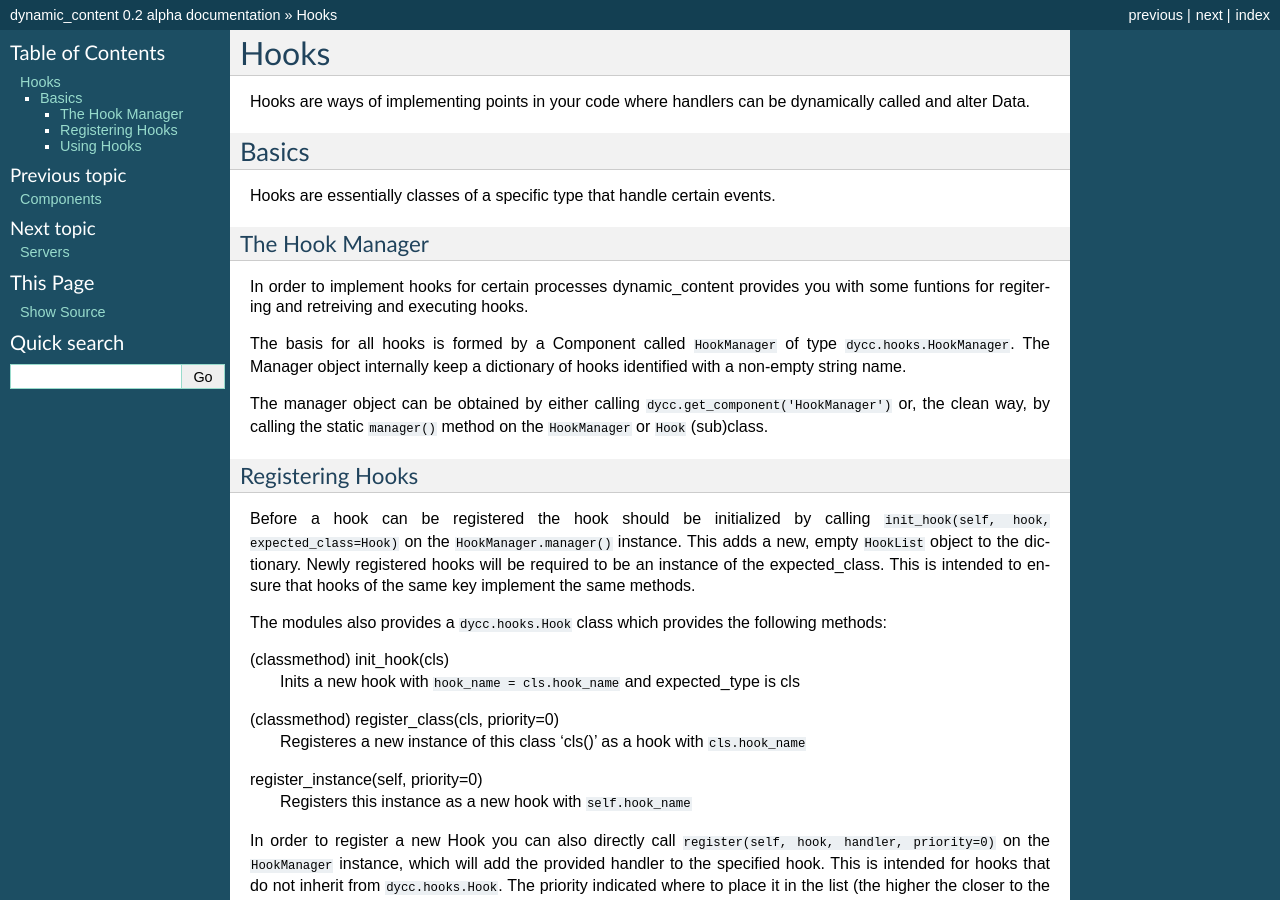
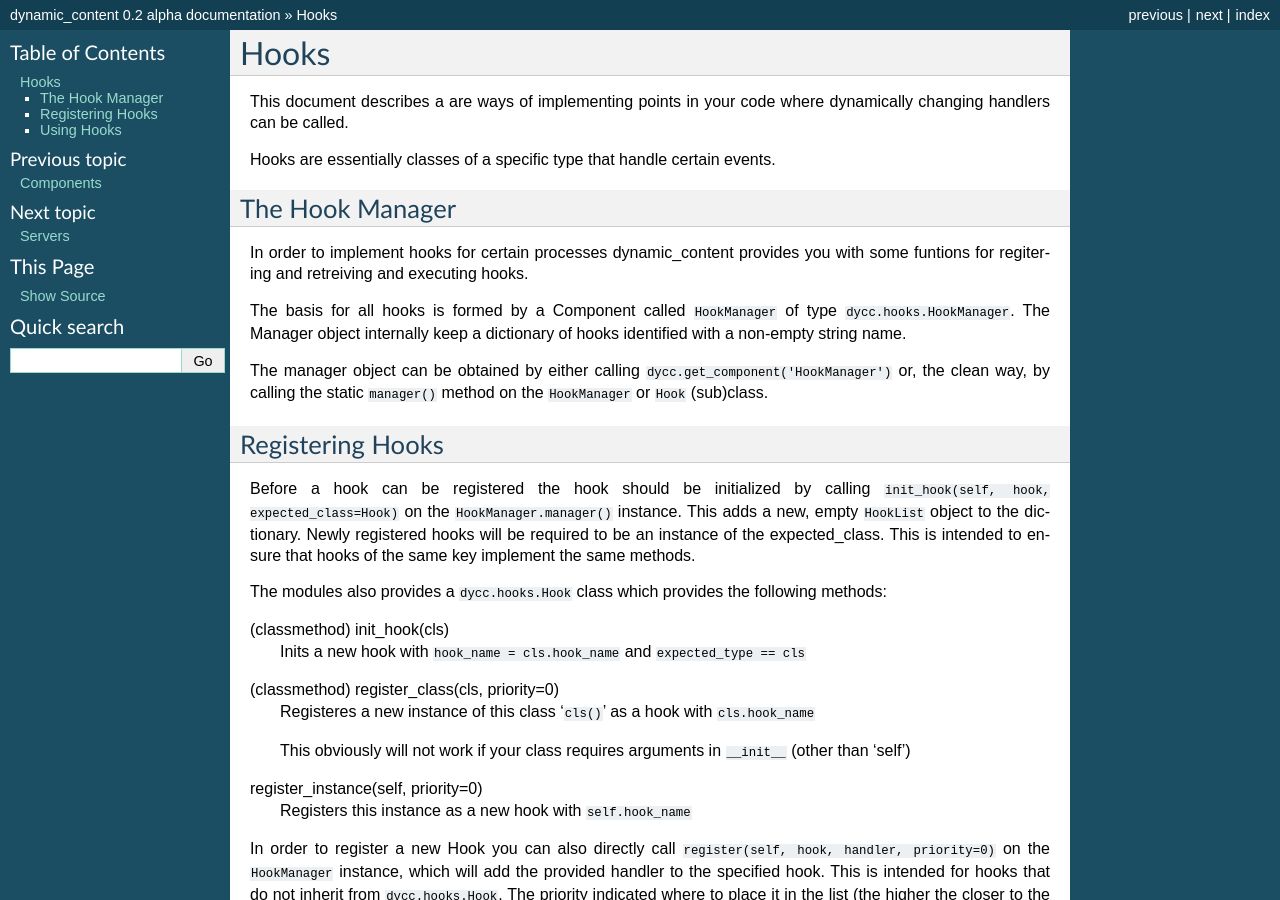
Before and after one commit to JustusAdam/dynamic_content_documentation, a Sphinx documentation site: the page built from source/hooks.rst, in a window 1280 px wide and 900 px high. Built offline with Sphinx 7.4.7, drawn with Linux system fonts in a browser that asks for light colours; formulas are drawn with MathJax 3.

Commit message:
changed sectioning, improoved register_class doc

```diff
--- a/source/hooks.rst
+++ b/source/hooks.rst
@@ -1,15 +1,12 @@
 Hooks
 =====
 
-Hooks are ways of implementing points in your code where handlers can be dynamically called and alter Data.
-
-Basics
-------
+This document describes a are ways of implementing points in your code where dynamically changing handlers can be called.
 
 Hooks are essentially classes of a specific type that handle certain events.
 
 The Hook Manager
-^^^^^^^^^^^^^^^^
+----------------
 
 In order to implement hooks for certain processes dynamic_content provides you with some funtions for regitering and retreiving and executing hooks.
 
@@ -18,17 +15,19 @@
 The manager object can be obtained by either calling ``dycc.get_component('HookManager')`` or, the clean way, by calling the static ``manager()`` method on the ``HookManager`` or ``Hook`` (sub)class.
 
 Registering Hooks
-^^^^^^^^^^^^^^^^^
+-----------------
 
 Before a hook can be registered the hook should be initialized by calling ``init_hook(self, hook, expected_class=Hook)`` on the ``HookManager.manager()`` instance. This adds a new, empty ``HookList`` object to the dictionary. Newly registered hooks will be required to be an instance of the expected_class. This is intended to ensure that hooks of the same key implement the same methods.
 
 The modules also provides a ``dycc.hooks.Hook`` class which provides the following methods:
 
 (classmethod) init_hook(cls)
-    Inits a new hook with ``hook_name = cls.hook_name`` and expected_type is cls
+    Inits a new hook with ``hook_name = cls.hook_name`` and ``expected_type == cls``
 
 (classmethod) register_class(cls, priority=0)
-    Registeres a new instance of this class 'cls()' as a hook with ``cls.hook_name``
+    Registeres a new instance of this class '``cls()``' as a hook with ``cls.hook_name``
+
+    This obviously will not work if your class requires arguments in ``__init__`` (other than 'self')
 
 register_instance(self, priority=0)
     Registers this instance as a new hook with ``self.hook_name``
@@ -38,7 +37,7 @@
 If you did not initialize your hook, the type of the first hook that gets registered with that name is assumed to be the required type for hooks registered under that key, which might lead to type errors if you're registering a subclass as first handler. *So. Remember kids , always register your hooks! (or just use the methods on Hook)*
 
 Using Hooks
-^^^^^^^^^^^
+-----------
 
 The hook manager provides some convenience methods for using hooks.
 
```
